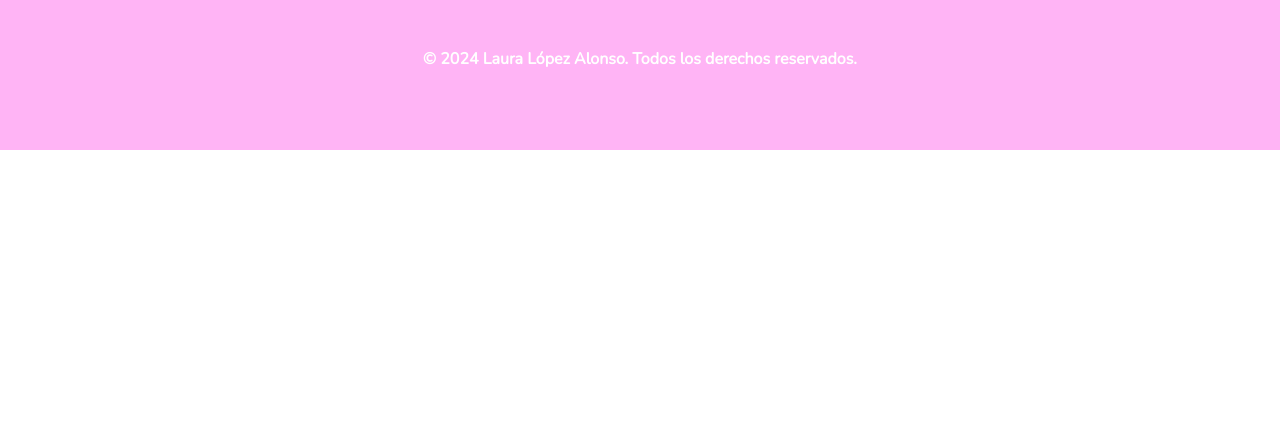
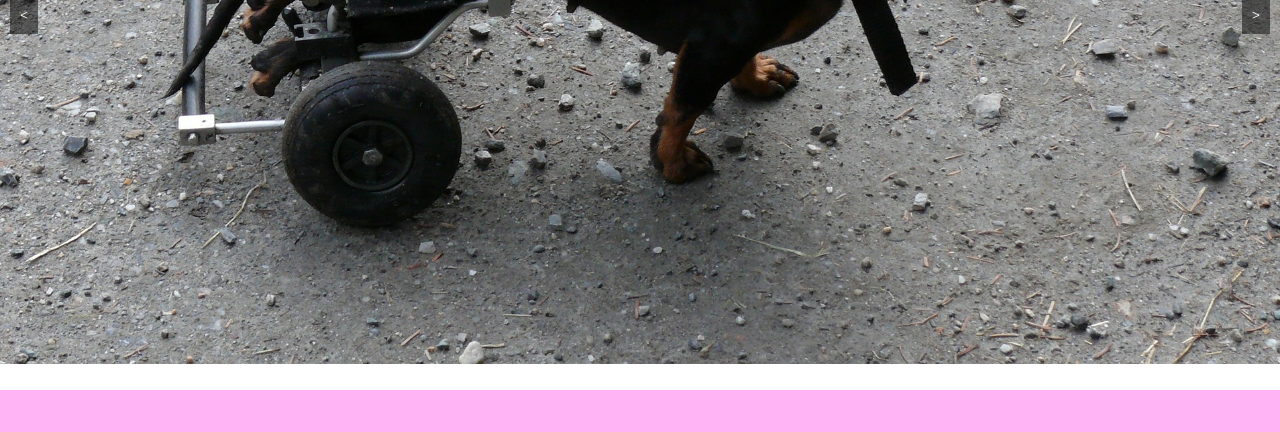
Before and after one commit to laurity/dolor-de-patas, a plain HTML site: page index.html in a window 1280 px wide. Shown: the part 3159-3591 px from the top of the page. Before the commit the page ends 3309 px from the top, so only its background shows below. Drawn offline with nearby package versions, Linux system fonts and the light colour scheme.

Commit message:
funcional slider

```diff
--- a/index.html
+++ b/index.html
@@ -182,7 +182,7 @@
                     </div>
                 </div>
 
-                <div class="card">
+                <div class="card ">
                     <img src="/assets/img/gato 2.jpg" alt="Bimba">
                     <h3>Bimba</h3>
                     <p>Bimba, una gata sin ojos, despierta admiración con su
@@ -207,6 +207,22 @@
                     </div>
                 </div>
             </div>
+        </section>
+
+        <section class="section-four">
+            <h2 class="h2-section-four">Mascotas que han recibido una segunda oportunidad</h2>
+            <div class="carousel-container">
+                <button id="prevBtn">&lt;</button>
+                <div class="carousel-slide">
+                  <img src="/assets/img/carousel-1.jpg" alt="Image 1">
+                  <img src="/assets/img/carousel-2.jpg" alt="Image 2">
+                  <img src="/assets/img/carousel-3.jpg" alt="Image 3">
+                  <img src="/assets/img/carousel-4.jpg" alt="Image 4">
+                  <img src="/assets/img/carousel-5.jpg" alt="Image 5">
+                  <img src="/assets/img/carousel-6.jpg" alt="Image 6">
+                </div>
+                <button id="nextBtn">&gt;</button>
+              </div>
         </section>
 
     </main>
@@ -334,7 +350,44 @@
         //Modo oscuro
         document.getElementById('dark-mode-button').addEventListener('click', function() {
         document.body.classList.toggle('dark-mode');
+        });
+
+        //Carrusel
+        document.addEventListener("DOMContentLoaded", function () {
+  let carousel = document.querySelector(".carousel-slide");
+  let items = carousel.querySelectorAll("img");
+  let prevBtn = document.querySelector("#prevBtn");
+  let nextBtn = document.querySelector("#nextBtn");
+
+  // Function to show a specific item
+  function showItem(index) {
+    items.forEach((item, idx) => {
+      item.style.display = "none";
+      if (idx === index) {
+        item.style.display = "block";
+      }
+    });
+  }
+
+  // Event listeners for buttons
+  prevBtn.addEventListener("click", () => {
+    let index = [...items].findIndex((item) =>
+      item.style.display === "block"
+    );
+    showItem((index - 1 + items.length) % items.length);
+  });
+
+  nextBtn.addEventListener("click", () => {
+    let index = [...items].findIndex((item) =>
+      item.style.display === "block"
+    );
+    showItem((index + 1) % items.length);
+  });
+
+  // Inicialmente, muestra el primer elemento
+  showItem(0);
 });
+
     </script>
 </body>
 
--- a/styles/contacto.css
+++ b/styles/contacto.css
@@ -56,9 +56,6 @@ body.dark-mode .h2-section-three {
 body.dark-mode #dark-mode-button {
   color: #000;
 }
-
-
-
 
 .section-one h1, .section-one p, .section-one a {
   animation: fadeIn 2s ease;
--- a/styles/inicio.css
+++ b/styles/inicio.css
@@ -529,6 +529,52 @@ body.dark-mode #dark-mode-button {
   }
 }
 
+/*Carousel*/
+.carousel-container {
+  position: relative;
+  width: 100%;  /* Ajusta el ancho del carrusel a 300px */
+  height: 750px; /* Ajusta la altura del carrusel a 300px */
+  overflow: hidden;
+  margin: auto;
+  padding-bottom: 2%;
+}
+
+.carousel-slide {
+  display: flex;
+  width: 100%;
+  height: 100%;
+}
+
+.carousel-slide img {
+  width: 100%;
+  height: 100%;
+  object-fit: cover;
+  display: none;
+}
+
+.carousel-slide img:first-child {
+  display: block;
+}
+
+#prevBtn, #nextBtn {
+  position: absolute;
+  top: 50%;
+  transform: translateY(-50%);
+  background-color: rgba(0, 0, 0, 0.5);
+  color: white;
+  border: none;
+  padding: 10px;
+  cursor: pointer;
+}
+
+#prevBtn {
+  left: 10px;
+}
+
+#nextBtn {
+  right: 10px;
+}
+
 /* Footer */
 footer {
   display: flex;
```
Also changed, not shown: assets/img/carousel-1.jpg (added), assets/img/carousel-2.jpg (added), assets/img/carousel-3.jpg (added), assets/img/carousel-4.jpg (added), assets/img/carousel-5.jpg (added), assets/img/carousel-6.jpg (added).
